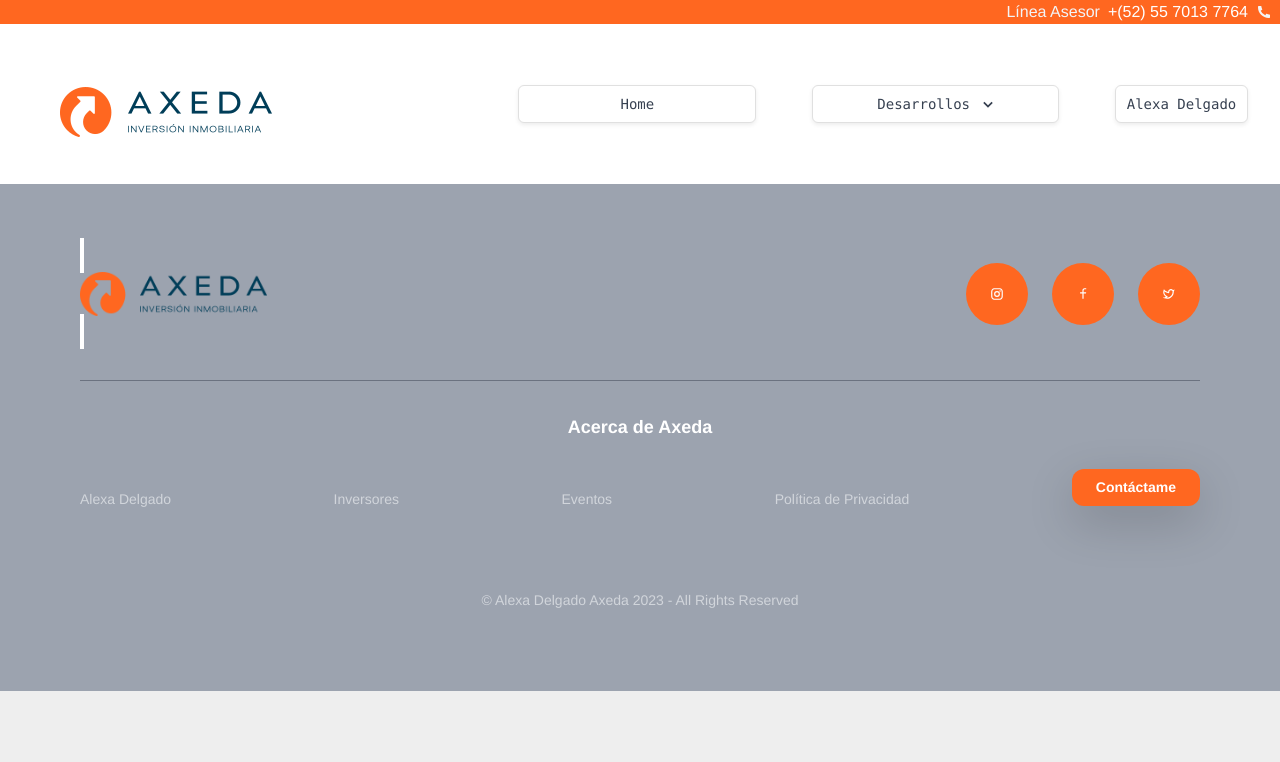
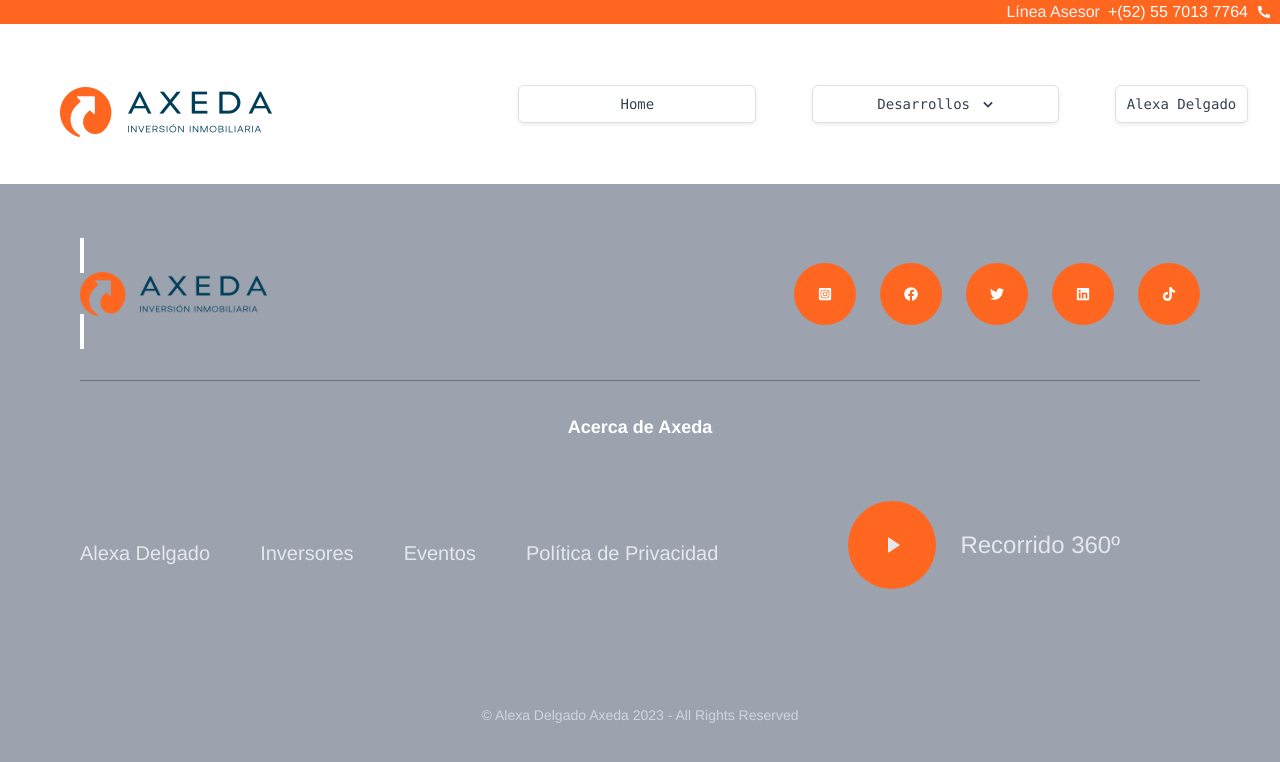
Before and after one commit to jmcgisc/AlexaAxeda, a React (Vite) app: page /components/footer/Terminos in a window 1280 px wide. Shown: the top 762 px of the page. Built offline with nearby package versions, Linux system fonts and the light colour scheme; a web font is replaced by a local one; what tailwind-clip-path would draw is missing.

Commit message:
master plan

```diff
--- a/src/components/Desarrollos/Rosavento.jsx
+++ b/src/components/Desarrollos/Rosavento.jsx
@@ -10,6 +10,7 @@
 const Rosavento = () => {
     return (
         <>
+        {/*Slider Mobile*/}
         <div className="lg:hidden">
             <div className="grid grid-cols-1 gap-8">
                 <div className="flex flex-row-reverse sm:col-start-1 w-full h-56 xl:h-[600px] xl:ellipse-desarrollos">
@@ -17,38 +18,41 @@
                 </div>
             </div>
         </div>
+
+        {/*Background*/}
         <div className="grid-cols-2 bg-[url('/public/homeBack1.png')]">
+
         {/*Desarrollos*/}
-
         <div className="grid xl:grid-cols-2 gap-4">
             <div className="flex flex-col lg:grid-cols-4 lg:gap-2 rounded-3xl">
-
                 <div className="grid grid-cols-1">
-                    <h1 className="text-[45px] text-axeda font-title px-12 mt-10 lg:mt-24 ">
-                        Rosavento -Tierra Maya-</h1>
+                    <h1 className="text-[45px] text-axeda font-title px-12 mt-10 lg:mt-18 ">
+                        Rosavento -Tierra Maya-
+                    </h1>
                         <p className ="text-gray-600 text-xl font-body text-justify px-12 py-2">
                             Terrenos residenciales al norte de Mérida
                                 Un paraíso con mensualidades desde $1,992.00 MXN
                         </p>
 
-                        <p className="text-axeda font-title text-3xl px-12 py-2 mt-3">
+                    <h2 className="text-axeda font-title text-3xl px-12 py-2 mt-3">
                         Rosavento Merida
-                        </p>
+                    </h2>
 
-                        <p className="text-gray-600 text-base font-body text-justify px-12 py-2">
+                        <p className="text-gray-700 text-base font-body text-justify tracking-widest px-12 py-2">
                             Nuestros terrenos residenciales se encuentran situados dentro de un desarrollo al norte de Mérida, con todos los servicios a pie de lote. Su excelente ubicación ofrece cercanía con hospitales de primer nivel y centros comerciales; así como de playas y sitios turísticos.
                         </p>
 
-                        <p className="text-axeda font-title text-3xl py-2 mt-3 px-12">
+                    <h2 className="text-axeda font-title text-3xl py-2 mt-3 px-12">
                         Rosavento Cancún
-                        </p>
+                    </h2>
 
-                        <p className="text-gray-600 text-base font-body text-justify px-12 py-2">
+                        <p className="text-gray-700 text-base font-body text-justify tracking-widest px-12 py-2">
                             Nuestros terrenos se encuentran dentro de un desarrollo residencial con amenidades que aseguran tu calidad de vida, seguridad y la plusvalía de tu patrimonio. La ubicación perfecta para invertir y disfrutar de la vida que siempre quisiste en el caribe mexicano.
                         </p>
                 </div>
             </div>
 
+        {/*Slider LG*/}
                 <div className="hidden lg:grid lg:grid-cols-1 lg:gap-8">
                     <div className="flex flex-row-reverse sm:col-start-1 w-full h-56 xl:h-[600px] xl:ellipse-desarrollos">
                         <Slider/>
@@ -57,10 +61,8 @@
             </div>
         </div>
 
-
-        <div className="grid grid-cols-1 lg:grid-cols-7 lg:gap-20 place-items-center
-
-        bg-[url('/public/homeBack2.png')]">
+        {/*Imagen Beneficios PlusValia*/}
+        <div className="grid grid-cols-1 lg:grid-cols-7 lg:gap-20 place-items-center bg-[url('/public/homeBack2.png')]">
 
             <div class="lg:col-start-1 lg:col-end-5">
                 <img class="hover:shadow-lg dark:hover:shadow-black/30" alt="cancun zona hotelera" src="https://paseodelaselva.com/hana/wp-content/themes/paseoHana/assets/homeSlide3.png"
@@ -68,12 +70,13 @@
             </div>
 
             <div class="lg:col-span-3 flex flex-col justify-center">
-                <h1 class="font-sans text-lg uppercase tracking-[0.5rem] mb-4"><span>Cancún</span>, Invierte de forma inteligente</h1>
+                <h1 class="font-sans text-lg uppercase tracking-[0.5rem] mb-4 italic text-clip"><span>Cancún</span>, Invierte de forma inteligente</h1>
             </div>
         </div>
 
+        {/*Beneficios*/}
         <hr
-                className="my-12 h-0.5 border-t-0 bg-neutral-100 opacity-100 dark:opacity-50" />
+            className="my-12 h-px border-t-0 bg-transparent bg-gradient-to-r from-transparent via-neutral-500 to-transparent opacity-25 dark:opacity-100"/>
 
         <div className ="container mx-auto grid grid-cols-1 xl:grid-cols-4 gap-4">
             <div className="col-start-1 col-end-4 xl:col-span-2">
@@ -86,6 +89,7 @@
                 </h2>
             </div>
 
+        {/*separacion*/}
         {/*
                 <div className="col-start-3 col-end-4 col-span-2 px-12">
                     <button className="">
@@ -119,11 +123,11 @@
                 <div className="grid grid-cols-1 gap-4 xl:py-20 xl:px-20">
 
                     <div className="flex flex-col gap-4">
-                        <p className="font-chivo text-xl text-gray-500 text-justify">
+                        <p className="font-body tracking-wide text-xl text-gray-800 text-justify">
                             Destaca por su belleza, cultura, calidad de vida y seguridad, lo que la ha posicionado a su capital entre las mejores
                             ciudades para vivir e invertir del sureste mexicano.
                          </p>
-                        <p className="font-chivo text-xl text-gray-500 text-justify">
+                        <p className="font-body tracking-wide text-xl text-gray-800 text-justify">
                             Su ubicación permite gran conectividad hacia diversos sitios de interés, así como a otros países a través de su Aeropuerto
                             Internacional y el Puerto de Progreso.
                          </p>
@@ -132,13 +136,38 @@
             </div>
             </div>
 
+
+        {/*MasterPlan*/}
         <hr
-                className="my-12 h-0.5 border-t-0 bg-neutral-100 opacity-100 dark:opacity-50" />
+            className="my-12 h-px border-t-0 bg-transparent bg-gradient-to-r from-transparent via-neutral-500 to-transparent opacity-25 dark:opacity-100"/>
+
+        <div className="grid grid-cols-1 lg:gap-20 place-items-center bg-[url('/public/homeBack2.png')]">
+            <h1 className="text-axeda font-title lg:text-5xl mb-6 mt-5">
+                ROSAVENTO MÁSTER PLAN
+            </h1>
+                </div>
+
+        <div className="grid grid-cols-1 lg:grid-cols-7 lg:gap-20 place-items-center bg-[url('/public/homeBack2.png')]">
+
+            <div class="lg:col-start-2  lg:col-end-3 flex flex-col justify-center">
+                <h1 class="font-sans text-lg uppercase tracking-[0.5rem] mb-4 italic text-clip"><span>Cancún</span>, Invierte de forma inteligente</h1>
+            </div>
+
+            <div class="lg:col-start-3 lg:col-end-7">
+                <img class="hover:shadow-lg dark:hover:shadow-black/30" alt="cancun zona hotelera"
+                        src="MasterPlanRosavento.png"
+                        alt="MasterPlan Rosavento Axeda Cancún" />
+                </div>
+        </div>
+
+        {/*Amenidades*/}
+        <hr
+            className="my-12 h-px border-t-0 bg-transparent bg-gradient-to-r from-transparent via-neutral-500 to-transparent opacity-25 dark:opacity-100"/>
 
             <div className="grid xl:grid-cols-7 xl:gap-4 place-items-center xl:py-30 bg-[url('/public/backGreen.png')]">
                 <div></div>
                         <img src="amenidades.png" className="h-28 w-14 py-4 "/>
-                        <p className ="text-3xl text-axeda font-light py-10">Amenidades</p>
+                        <p className ="text-3xl text-axeda font-light py-10 ">Amenidades</p>
                 <div></div>
                         <img src="maps.png" className="h-28 w-14 py-4"/>
                         <p className ="text-3xl text-axeda font-light py-10 ">Ubicación</p>
@@ -169,21 +198,28 @@
                 <div></div>
             </div>
 
+        {/*Mapa*/}
         <hr
-                className="my-12 h-0.5 border-t-0 bg-neutral-100 opacity-100 dark:opacity-50 " />
+            className="my-12 h-px border-t-0 bg-transparent bg-gradient-to-r from-transparent via-neutral-500 to-transparent opacity-25 dark:opacity-100"/>
 
             <LayoutMap/>
 
+        {/*Master Plan*/}
+        <hr
+            className="my-12 h-px border-t-0 bg-transparent bg-gradient-to-r from-transparent via-neutral-500 to-transparent opacity-25 dark:opacity-100"/>
 
+
+
+        {/*By Grupo Axeda*/}
         <hr
-                className="my-12 h-0.5 border-t-0 bg-neutral-100 opacity-100 dark:opacity-50 " />
+            className="my-12 h-px border-t-0 bg-transparent bg-gradient-to-r from-transparent via-neutral-500 to-transparent opacity-25 dark:opacity-100"/>
 
             <div className ="container mx-auto grid grid-cols-1 xl:grid-cols-4 gap-8 ">
                 <div className="col-start-1 col-end-4 xl:col-span-2">
-                    <h2 className="font-title text-2xl xl:text-3xl tracking-widest leading-normal text-orange-900 px-16">
+                    <h2 className="font-title text-2xl xl:text-3xl tracking-wide leading-normal text-orange-900 px-16">
                         Desarrollado por
                     </h2>
-                    <h2 className="font-title text-2xl xl:text-3xl tracking-widest leading-normal text-rose-900 xl:px-28">
+                    <h2 className="font-title text-2xl xl:text-3xl tracking-wide leading-normal text-rose-900 xl:px-28">
                         Grupo
                         <strong className="underline decoration-axeda/[.33]"> Axeda.</strong>
                     </h2>
@@ -195,13 +231,13 @@
 
                 <div className="grid grid-cols-1 xl:py-20 xl:px-20">
                     <div className="flex flex-col gap-8">
-                        <p className="font-chivo text-xl text-gray-500 text-justify">
+                        <p className="font-body text-xl text-gray-800 tracking-wide text-justify">
                             Una empresa inmobiliaria que busca facilitar el acceso al mundo de las inversiones  de forma inteligente y
                             promoviendo alta calidad de vida, desarrollando bienes inmuebles en  las zonas de mayor crecimiento y demanda del
                             sureste mexicano, con un solo objetivo en  mente:
                         </p>
 
-                        <p className="font-chivo text-xl text-gray-500 text-justify">
+                        <p className="font-body text-xl text-gray-800 text-justify">
                             Superar sus límites y generar abundancia a sus inversionistas.
                         </p>
                     </div>
@@ -261,12 +297,13 @@
                 </div>
             </div> */}
 
+        {/*Rosavento*/}
         <hr
-                className="my-12 h-0.5 border-t-0 bg-neutral-100 opacity-100 dark:opacity-50" />
+            className="my-12 h-px border-t-0 bg-transparent bg-gradient-to-r from-transparent via-neutral-500 to-transparent opacity-25 dark:opacity-100"/>
 
         <div className="grid grid-cols">
 
-            <div className ="mx-auto grid grid-cols-2 bg-gray-100">
+            <div className ="mx-auto grid grid-cols-2  border-t-0 bg-transparent bg-gradient-to-r from-transparen">
                 <div className="col-start-1 col-end-4 xl:col-span-4 xl:px-12">
                     <h2 className="font-title text-3xl tracking-widest leading-normal text-orange-900 px-12">
                         Rosavento
@@ -289,8 +326,9 @@
             </div>
         </div>
 
+        {/*Brochure*/}
         <hr
-                className="my-12 h-0.5 border-t-0 bg-neutral-100 opacity-100 dark:opacity-50" />
+            className="my-12 h-px border-t-0 bg-transparent bg-gradient-to-r from-transparent via-neutral-500 to-transparent opacity-25 dark:opacity-100"/>
 
             <div className="flex flex-wrap grid gap-2 grid-cols-2 place-items-center">
                 <div>
@@ -314,6 +352,10 @@
                 </div>
             </div>
 
+        {/*Formulario*/}
+        <hr
+            className="my-12 h-px border-t-0 bg-transparent bg-gradient-to-r from-transparent via-neutral-500 to-transparent opacity-25 dark:opacity-100"/>
+
             <FormularioContacto/>
         </>
     )
--- a/src/components/Footer.jsx
+++ b/src/components/Footer.jsx
@@ -1,22 +1,15 @@
 import React from "react";
-import { Link, NavLink } from "react-router-dom";
+import { NavLink }  from "react-router-dom";
+import {RiPlayFill} from "react-icons/ri"
 
 import image from "./images/axeda-logo.png"
+
 // Icons
-import {
-  RiInstagramLine,
-  RiFacebookLine,
-  RiTwitterLine,
-} from "react-icons/ri";
-
-const LinkTailwind = ({ url, text }) =>
-  <li>
-    <Link href={url}>
-      <a className="sm:text-xs md:text-base text-yellow-500 no-underline hover:underline hover:text-blue-200 font-mono">
-        {text}
-      </a>
-    </Link>
-  </li>
+import {FaTiktok,
+        FaFacebook,
+        FaTwitter,
+        FaInstagramSquare,
+        FaLinkedin}       from "react-icons/fa"
 
 const Footer = () => {
   return (
@@ -25,58 +18,78 @@
 
         {/* Logo */}
         <div className="w-1/6">
-        <a href="#" className="text-2xl font-bold relative p-1 bg-white">
-                 <img className=" " src={image} alt="Logotipo Axeda"/>
-         </a>
+          <a href="#" className="text-2xl font-bold relative p-1 bg-white">
+                  <img className=" " src={image} alt="Logotipo Axeda"/>
+          </a>
 
         </div>
+
         {/* Social media */}
         <nav className="flex items-center gap-4">
           <a href="#" className="block text-white p-4 bg-axeda rounded-full">
             {" "}
-            <RiInstagramLine />{" "}
+            <FaInstagramSquare />{" "}
           </a>
           <a href="#" className="block text-white p-4 bg-axeda rounded-full">
             {" "}
-            <RiFacebookLine />{" "}
+            <FaFacebook />{" "}
           </a>
           <a href="#" className="block text-white p-4 bg-axeda rounded-full">
             {" "}
-            <RiTwitterLine />{" "}
+            <FaTwitter />{" "}
+          </a>
+          <a href="#" className="block text-white p-4 bg-axeda rounded-full">
+            {" "}
+            <FaLinkedin />{" "}
+          </a>
+          <a href="#" className="block text-white p-4 bg-axeda rounded-full">
+            {" "}
+            <FaTiktok />{" "}
           </a>
         </nav>
       </div>
+
+      {/* 2da Línea Footer */}
       <div className="mt-8">
         <h3 className="text-lg font-bold text-white text-center md:text-left">
           Acerca de Axeda
         </h3>
+
         <nav className="mt-4 flex flex-col md:flex-row items-center justify-between gap-4">
 
-          <p  className="text-gray-300 mt-4 hover:text-white transition-colors">
+          <p  className="text-gray-200 lg:text-xl lg:mt-4">
             <NavLink to = "/components/footer/Bio" > Alexa Delgado </NavLink>
           </p>
 
-          <p  className="text-gray-300 mt-4 hover:text-white transition-colors">
+          <p  className="text-gray-200 lg:text-xl lg:mt-4">
             <NavLink to = "/components/footer/Inversores" > Inversores </NavLink>
           </p>
 
-          <p  className="text-gray-300 mt-4 hover:text-white transition-colors">
+          <p  className="text-gray-200 lg:text-xl lg:mt-4">
             <NavLink to = "/components/footer/Eventos" > Eventos </NavLink>
           </p>
 
-
-          <p  className="text-gray-300 mt-4 hover:text-white transition-colors">
+          <p  className="text-gray-200 lg:text-xl lg:mt-4">
             <NavLink to = "/privacidad" > Política de Privacidad</NavLink>
           </p>
 
           <button
-            type="button"
-            className="font-semibold py-2 px-6 bg-axeda text-white rounded-xl shadow-lg shadow-indigo-500/40"
-          >
-            Contáctame
+            onClick={(e) => {
+                e.preventDefault();
+                window.open('https://eva3d.com/recorridos-virtuales-360/axeda/rosavento/index.htm', '_blank');
+                }}
+                className="text-2xl flex items-center justify-start gap-4 py-9 px-20 rounded-xl text-gray-200
+                hover:drop-shadow-xl
+                " >
+
+                    <RiPlayFill className="bg-axeda p-8 rounded-full box-content"/>
+                      Recorrido 360º
           </button>
+
         </nav>
       </div>
+
+      {/* CopyRight */}
       <div className="mt-20">
         <p className="text-gray-300 text-center">
           © Alexa Delgado Axeda 2023 - All Rights Reserved
--- a/src/components/Home/Home.jsx
+++ b/src/components/Home/Home.jsx
@@ -72,7 +72,7 @@
                 />
                 </div>
                 <h2 className="text-xl font-bold tracking-[1px] text-gray-800">
-                Clientes Satisfechos
+                    Te asesoramos desde el inicio
                 </h2>
                 <div className="flex items-center gap-2 text-lg text-gray-500">
                 <RiStarFill className="text-axeda" /> 5.0 (+1000 testimonios)
```
Also changed, not shown: 1 other file (tests, documents, lock files or other folders). Lines whose indentation alone changed are shown as unchanged.
